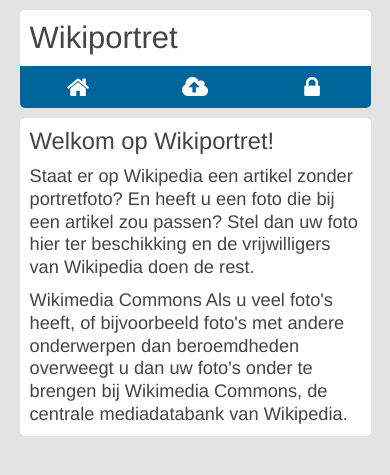
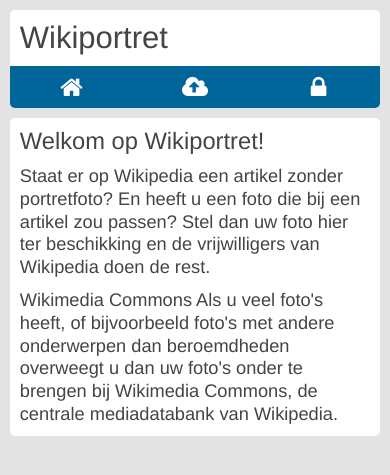
Before and after one commit to wmnl/wikiportrait, a PHP site: page /index.php in a window 390 px wide. Shown: the top 475 px of the page. Run offline with PHP 8.4, Linux system fonts and the light colour scheme; some libraries are stand-ins or nearby versions.

Commit message:
Make mobile version wider

```diff
--- a/style/style.css
+++ b/style/style.css
@@ -311,6 +311,10 @@
 		-webkit-text-size-adjust:100%;
 	}
 
+	#all {
+		width:95%;
+	}
+
 	label {
 		width:100%;
 		border-bottom-left-radius:0px;
```
